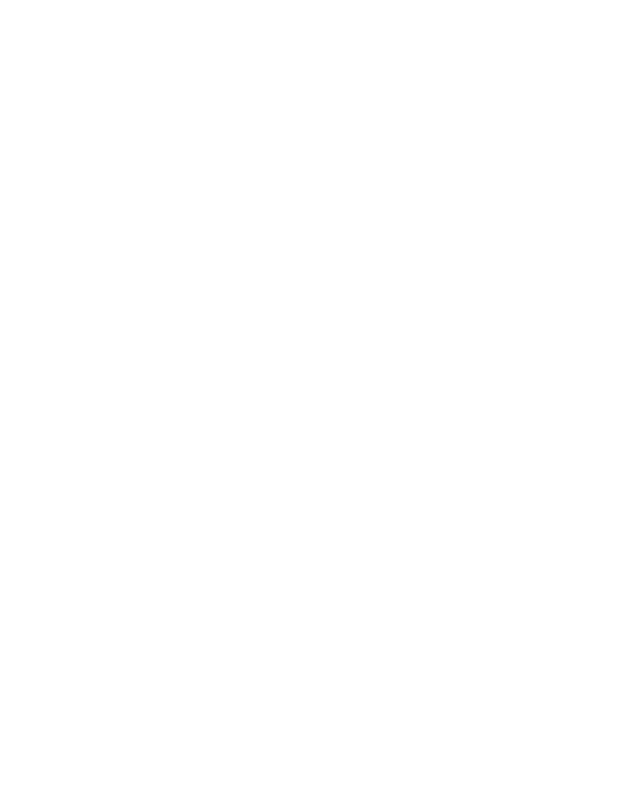
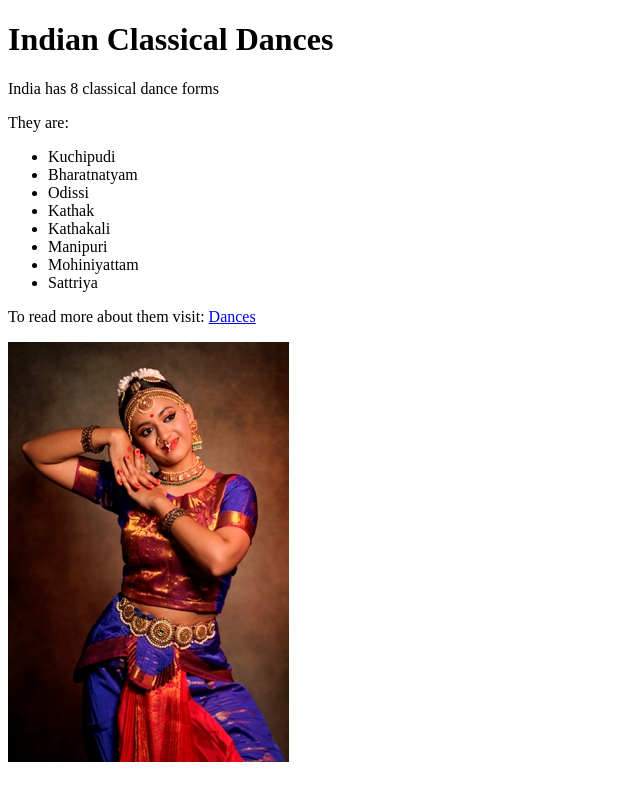
Before and after one commit to adivaagarwal3/lab-homepage, a plain HTML site: page index.html in a window 1280 px wide. Shown: the whole page, without its empty margins (0-640 px from the left). Drawn offline with Linux system fonts and the light colour scheme.

Commit message:
Completing problem

```diff
--- a/index.html
+++ b/index.html
@@ -2,10 +2,37 @@
 <html lang="en">
 <head>
   <meta charset="utf-8">
-  <title>TODO: give your page a title</title>
+  <title>Indian Classical Dances</title>
   <link rel="stylesheet" href="style.css">
 </head>
 <body>
-  <!-- Build your page here. -->
+
+   <h1>
+      Indian Classical Dances
+   </h1>
+   <p>
+    India has 8 classical dance forms
+   </p>
+   <p>
+    They are:
+   </p>
+    <ul>
+      <li>Kuchipudi</li>
+      <li>Bharatnatyam</li>
+      <li>Odissi</li>
+      <li>Kathak</li>
+      <li>Kathakali</li>
+      <li>Manipuri</li>
+      <li>Mohiniyattam</li>
+      <li>Sattriya</li>
+    </ul>
+
+   <p>
+    To read more about them visit:
+      <a href="https://en.wikipedia.org/wiki/Indian_classical_dance">Dances</a>
+   </p>
+
+   <img src="Kuchipudi.jpg" alt="picture_of_a_Kuchipudi_dancer">
+
 </body>
 </html>
```
Also changed, not shown: Kuchipudi.jpg (added).
